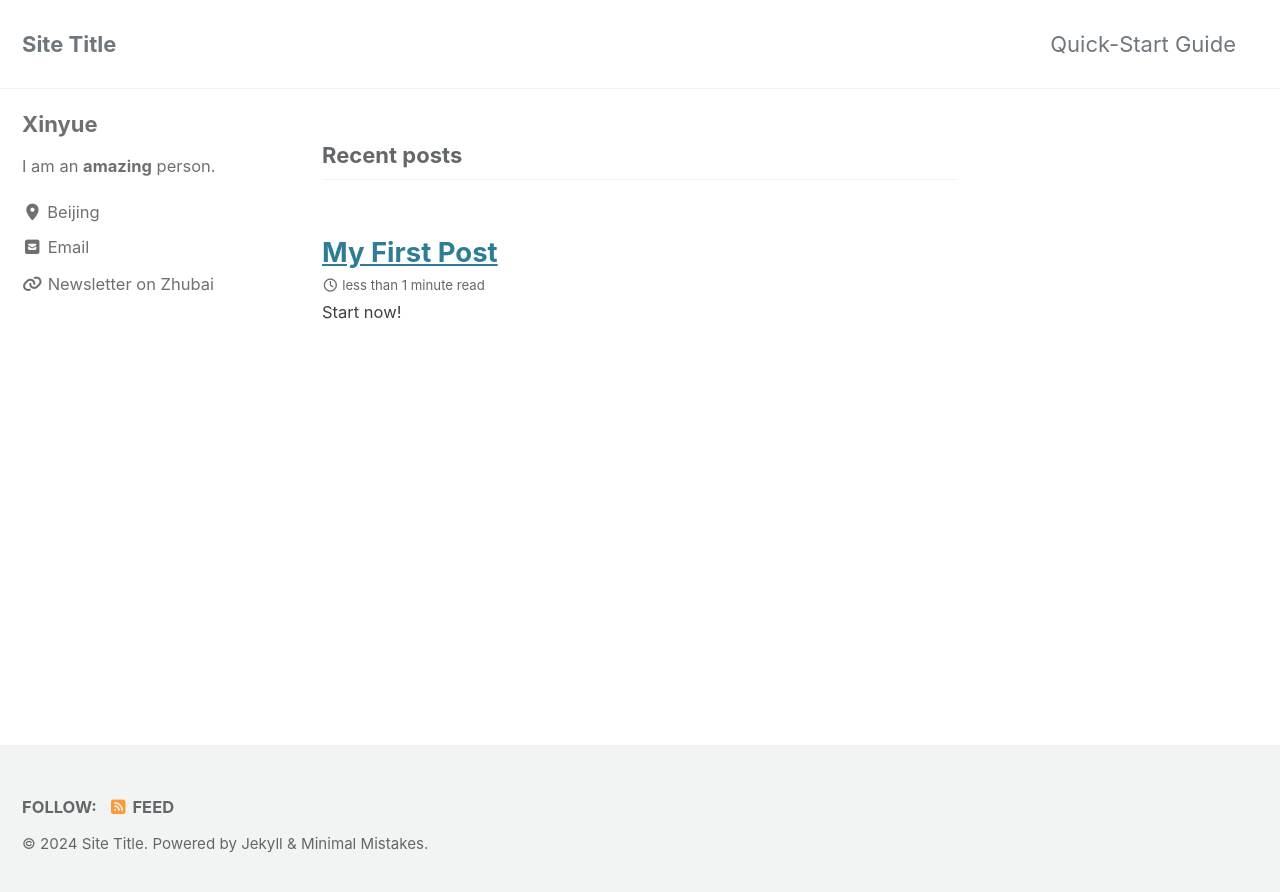
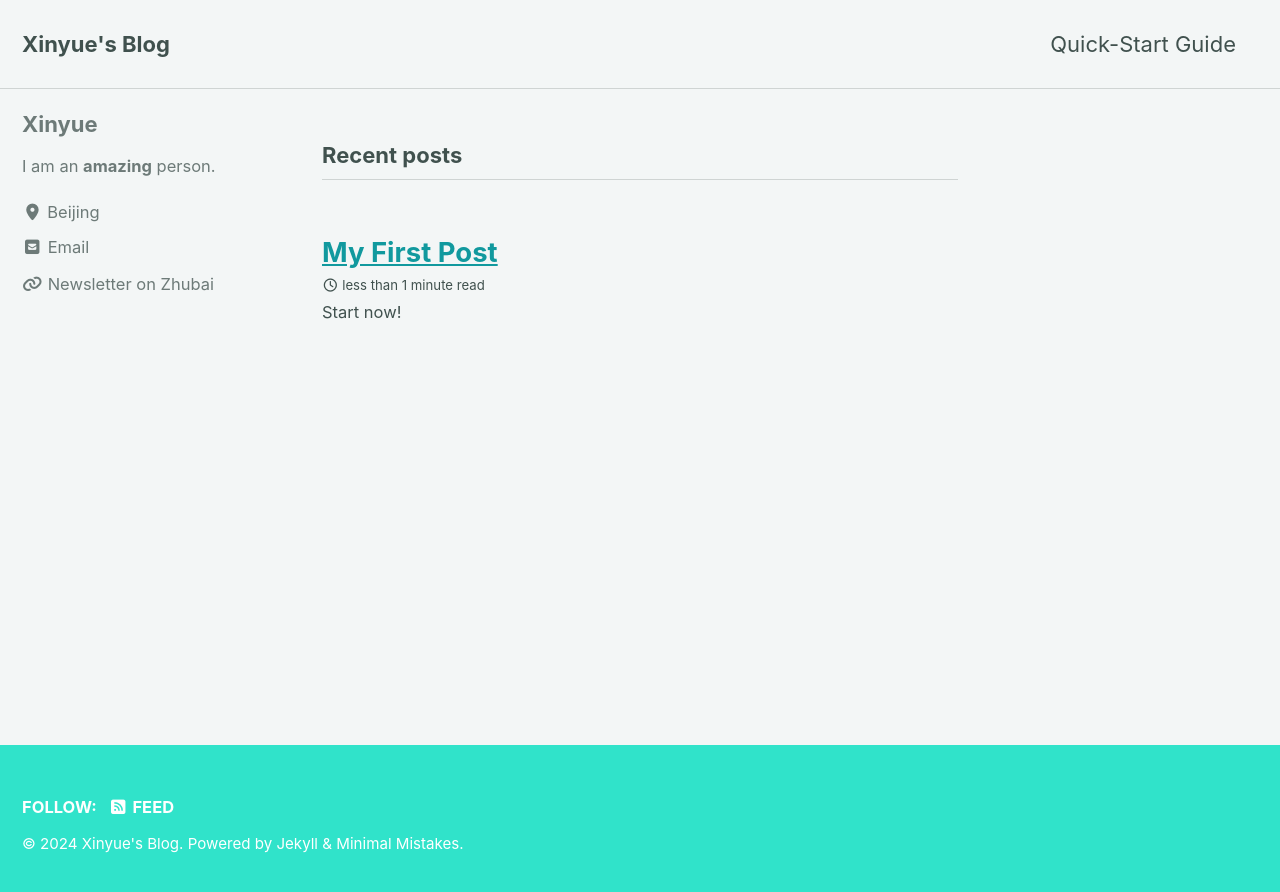
Before and after one commit to xyshen103/xyshen103.github.io, a Jekyll site: the page built from index.html, in a window 1280 px wide. Shown: the top 892 px of the page. Built offline with Jekyll 4.4.1, drawn with Linux system fonts in a browser that asks for light colours; cached includes are drawn as plain includes; the list of posts is cut into pages by our own code.

Commit message:
Update _config.yml

```diff
--- a/_config.yml
+++ b/_config.yml
@@ -12,17 +12,17 @@
 
 # theme                  : "minimal-mistakes-jekyll"
 # remote_theme           : "mmistakes/minimal-mistakes"
-minimal_mistakes_skin    : "default" # "air", "aqua", "contrast", "dark", "dirt", "neon", "mint", "plum", "sunrise"
+minimal_mistakes_skin    : "mint" # "air", "aqua", "contrast", "dark", "dirt", "neon", "mint", "plum", "sunrise"
 
 # Site Settings
 locale                   : "en-US"
 rtl                      : # true, false (default) # turns direction of the page into right to left for RTL languages
-title                    : "Site Title"
+title                    : "Xinyue's Blog"
 title_separator          : "-"
 subtitle                 : # site tagline that appears below site title in masthead
-name                     : "Your Name"
-description              : "An amazing website."
-url                      : # the base hostname & protocol for your site e.g. "https://mmistakes.github.io"
+name                     : "Xinyue S"
+description              : "记录所看所思所想"
+url                      : "https://xyshen103.github.io/" # the base hostname & protocol for your site e.g. "https://mmistakes.github.io"
 baseurl                  : # the subpath of your site, e.g. "/blog"
 repository               : # GitHub username/repo-name e.g. "mmistakes/minimal-mistakes"
 teaser                   : # path of fallback teaser image, e.g. "/assets/images/500x300.png"
```
